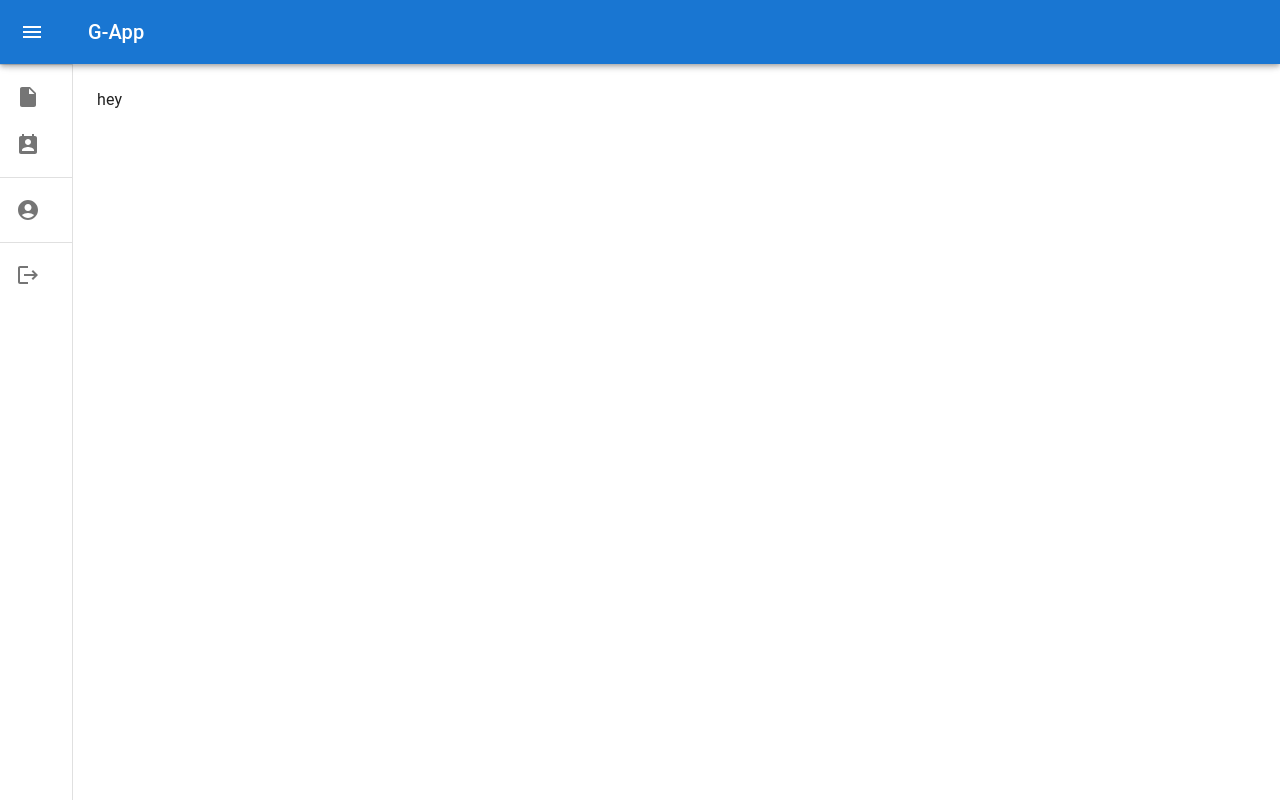
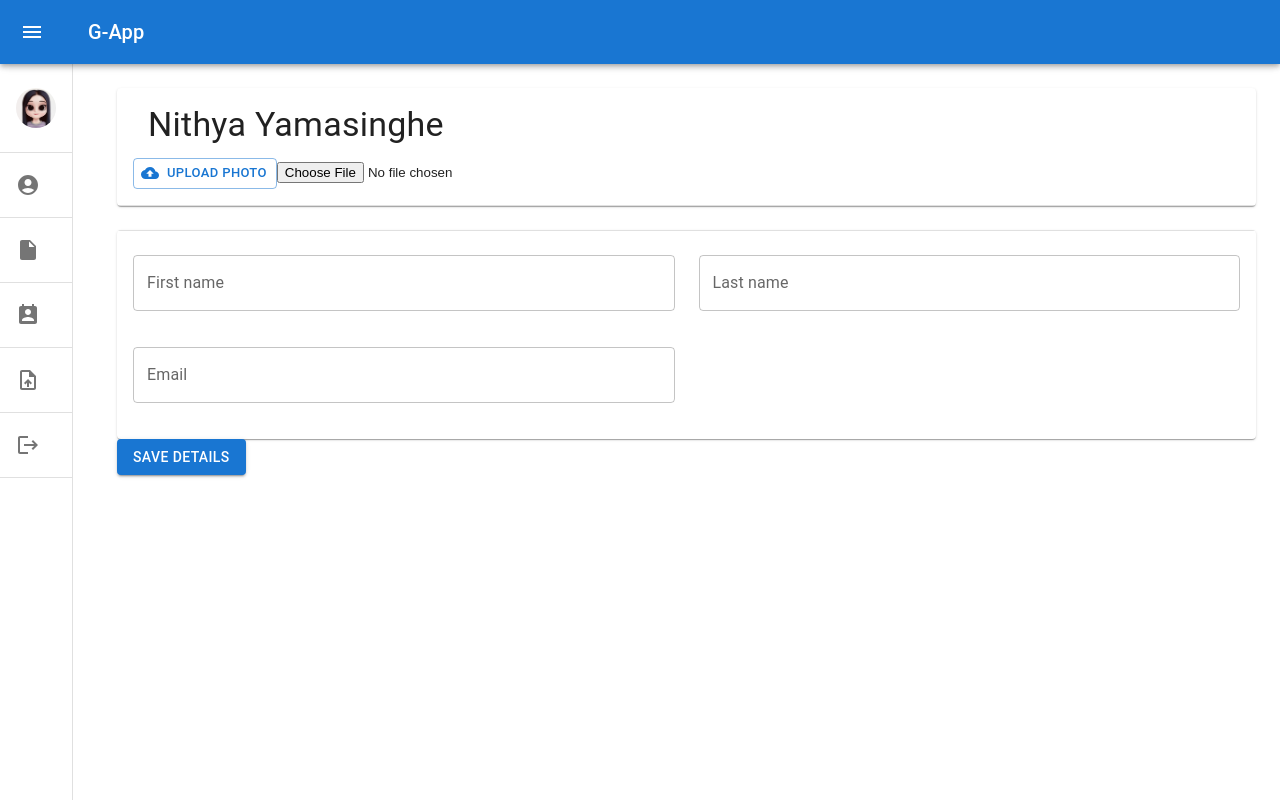
Before and after one commit to NithyaYamsinghe/GApp, a React (Create React App) app: page /profile in a window 1280 px wide. Built offline with nearby package versions, Linux system fonts and the light colour scheme.

Commit message:
implementation user profile

```diff
--- a/package.json
+++ b/package.json
@@ -7,8 +7,10 @@
     "@emotion/styled": "^11.3.0",
     "@material-ui/core": "^4.12.3",
     "@material-ui/icons": "^4.11.2",
+    "@material-ui/lab": "^4.0.0-alpha.60",
     "@mui/icons-material": "^5.0.1",
     "@mui/material": "^5.0.2",
+    "@mui/styles": "^5.0.1",
     "@testing-library/jest-dom": "^5.14.1",
     "@testing-library/react": "^11.2.7",
     "@testing-library/user-event": "^12.8.3",
--- a/src/App.css
+++ b/src/App.css
@@ -36,3 +36,17 @@
     transform: rotate(360deg);
   }
 }
+
+.button-style {
+  border: 1px solid blue;
+  padding: 10px;
+  text-decoration: none;
+}
+
+.avatar {
+  height: 110;
+  width: 105;
+  /* flex-shrink: 0;
+  flex-grow: 0;
+  margin-top: 20; */
+}
--- a/src/components/Profile/ProfileForm.js
+++ b/src/components/Profile/ProfileForm.js
@@ -1,7 +1,160 @@
-import React from "react";
+import React, { useState } from "react";
+import Typography from "@mui/material/Typography";
+import { withStyles } from "@mui/styles";
+import CloudUploadIcon from "@mui/icons-material/CloudUpload";
+import {
+  Card,
+  CardActions,
+  CardContent,
+  Divider,
+  Button,
+  Grid,
+  TextField,
+} from "@mui/material";
+import clsx from "clsx";
 
-const ProfileForm = () => {
-  return <div>hey</div>;
+const styles = (theme) => ({
+  details: {
+    display: "flex",
+  },
+  avatar: {
+    height: 110,
+    width: 100,
+    flexShrink: 0,
+    flexGrow: 0,
+  },
+  locationText: {
+    paddingLeft: "15px",
+  },
+  buttonProperty: {
+    position: "absolute",
+    top: "50%",
+  },
+  uiProgess: {
+    position: "fixed",
+    zIndex: "1000",
+    height: "31px",
+    width: "31px",
+    left: "50%",
+    top: "35%",
+  },
+  progess: {
+    position: "absolute",
+  },
+  uploadButton: {
+    marginLeft: "8px",
+  },
+  customError: {
+    color: "red",
+    fontSize: "0.8rem",
+    marginTop: 10,
+  },
+  submitButton: {
+    marginTop: "10px",
+  },
+});
+
+const ProfileForm = (props) => {
+  const { classes, ...rest } = props;
+  const [email, setEmail] = useState("");
+  const [familyName, setFamilyName] = useState("");
+  const [givenName, setGivenName] = useState("");
+  const [image, setImage] = useState("");
+
+  const handleImageChange = (event) => {
+    setImage(event.target.files[0]);
+  };
+
+  const profilePictureHandler = (event) => {
+    event.preventDefault();
+  };
+  return (
+    <main className={classes.content}>
+      <div className={classes.toolbar} />
+      <Card {...rest} className={clsx(classes.root, classes)}>
+        <CardContent>
+          <div className={classes.details}>
+            <div>
+              <Typography
+                className={classes.locationText}
+                gutterBottom
+                variant="h4"
+              >
+                Nithya Yamasinghe
+              </Typography>
+              <Button
+                variant="outlined"
+                color="primary"
+                type="submit"
+                size="small"
+                startIcon={<CloudUploadIcon />}
+                className={classes.uploadButton}
+                onClick={profilePictureHandler}
+              >
+                Upload Photo
+              </Button>
+              <input type="file" onChange={handleImageChange} />
+            </div>
+          </div>
+          <div className={classes.progress} />
+        </CardContent>
+        <Divider />
+      </Card>
+      <br />
+      <Card {...rest} className={clsx(classes.root, classes)}>
+        <form autoComplete="off" noValidate>
+          <Divider />
+          <CardContent>
+            <Grid container spacing={3}>
+              <Grid item md={6} xs={12}>
+                <TextField
+                  fullWidth
+                  label="First name"
+                  margin="dense"
+                  name="firstName"
+                  variant="outlined"
+                  value={givenName}
+                  onChange={setGivenName}
+                />
+              </Grid>
+              <Grid item md={6} xs={12}>
+                <TextField
+                  fullWidth
+                  label="Last name"
+                  margin="dense"
+                  name="lastName"
+                  variant="outlined"
+                  value={familyName}
+                  onChange={setFamilyName}
+                />
+              </Grid>
+
+              <Grid item md={6} xs={12}>
+                <TextField
+                  fullWidth
+                  label="Email"
+                  margin="dense"
+                  name="email"
+                  variant="outlined"
+                  value={email}
+                  onChange={setEmail}
+                />
+              </Grid>
+            </Grid>
+          </CardContent>
+          <CardActions />
+        </form>
+      </Card>
+      <Button
+        color="primary"
+        variant="contained"
+        type="submit"
+        className={classes.submitButton}
+      >
+        Save details
+      </Button>
+    </main>
+  );
 };
 
-export default ProfileForm;
+export default withStyles(styles)(ProfileForm);
--- a/src/pages/DashboardScreen.js
+++ b/src/pages/DashboardScreen.js
@@ -1,4 +1,5 @@
 import * as React from "react";
+import { Link } from "react-router-dom";
 import { styled, useTheme } from "@mui/material/styles";
 import Box from "@mui/material/Box";
 import MuiDrawer from "@mui/material/Drawer";
@@ -10,19 +11,29 @@ import Typography from "@mui/material/Typography";
 import Divider from "@mui/material/Divider";
 import IconButton from "@mui/material/IconButton";
 import MenuIcon from "@mui/icons-material/Menu";
-
 import ListItem from "@mui/material/ListItem";
 import ListItemIcon from "@mui/material/ListItemIcon";
 import ListItemText from "@mui/material/ListItemText";
-
 import ChevronLeftIcon from "@mui/icons-material/ChevronLeft";
 import ChevronRightIcon from "@mui/icons-material/ChevronRight";
+import UploadFileIcon from "@mui/icons-material/UploadFile";
 import InsertDriveFileIcon from "@mui/icons-material/InsertDriveFile";
 import AccountCircleIcon from "@mui/icons-material/AccountCircle";
 import PermContactCalendarIcon from "@mui/icons-material/PermContactCalendar";
 import LogoutIcon from "@mui/icons-material/Logout";
+import Avatar from "@mui/material/Avatar";
+import { makeStyles } from "@material-ui/core/styles";
+import avatar from "./../media/avatar.jpg";
 
-import { Link } from "react-router-dom";
+const useStyles = makeStyles((theme) => ({
+  avatar: {
+    height: 110,
+    width: 105,
+    flexShrink: 0,
+    flexGrow: 0,
+    marginTop: 20,
+  },
+}));
 
 const drawerWidth = 240;
 
@@ -52,7 +63,6 @@ const DrawerHeader = styled("div")(({ theme }) => ({
   alignItems: "center",
   justifyContent: "flex-end",
   padding: theme.spacing(0, 1),
-  // necessary for content to be below app bar
   ...theme.mixins.toolbar,
 }));
 
@@ -81,6 +91,7 @@ const Drawer = styled(MuiDrawer, {
   flexShrink: 0,
   whiteSpace: "nowrap",
   boxSizing: "border-box",
+  marginRight: 20,
   ...(open && {
     ...openedMixin(theme),
     "& .MuiDrawer-paper": openedMixin(theme),
@@ -93,6 +104,7 @@ const Drawer = styled(MuiDrawer, {
 
 export default function MiniDrawer(props) {
   const theme = useTheme();
+  const classes = useStyles();
   const [open, setOpen] = React.useState(false);
 
   const handleDrawerOpen = () => {
@@ -135,7 +147,34 @@ export default function MiniDrawer(props) {
             )}
           </IconButton>
         </DrawerHeader>
-
+        <br />
+        <center>
+          {open && (
+            <Avatar
+              src={avatar}
+              style={{
+                height: "110px",
+                width: "105px",
+              }}
+            />
+          )}
+          {!open && <Avatar src={avatar} />}
+        </center>
+        <br />
+        <Divider />
+        <List>
+          <Link
+            to="/profile"
+            style={{ textDecoration: "none", color: "black" }}
+          >
+            <ListItem button>
+              <ListItemIcon>
+                <AccountCircleIcon />
+              </ListItemIcon>
+              <ListItemText primary={"Profile"} />
+            </ListItem>
+          </Link>
+        </List>
         <Divider />
         <List>
           <Link to="/gdrive" style={{ textDecoration: "none", color: "black" }}>
@@ -146,7 +185,9 @@ export default function MiniDrawer(props) {
               <ListItemText primary={"Drive"} />
             </ListItem>
           </Link>
-
+        </List>
+        <Divider />
+        <List>
           <Link
             to="/contacts"
             style={{ textDecoration: "none", color: "black" }}
@@ -159,25 +200,18 @@ export default function MiniDrawer(props) {
             </ListItem>
           </Link>
         </List>
-
         <Divider />
-
         <List>
-          <Link
-            to="/profile"
-            style={{ textDecoration: "none", color: "black" }}
-          >
+          <Link to="/upload" style={{ textDecoration: "none", color: "black" }}>
             <ListItem button>
               <ListItemIcon>
-                <AccountCircleIcon />
+                <UploadFileIcon />
               </ListItemIcon>
-              <ListItemText primary={"My Account"} />
+              <ListItemText primary={"Upload Files"} />
             </ListItem>
           </Link>
         </List>
-
         <Divider />
-
         <List>
           <Link to="/logout" style={{ textDecoration: "none", color: "black" }}>
             <ListItem button>
@@ -188,8 +222,8 @@ export default function MiniDrawer(props) {
             </ListItem>
           </Link>
         </List>
+        <Divider />
       </Drawer>
-
       <Box component="main" sx={{ flexGrow: 1, p: 3 }}>
         <DrawerHeader />
         {props.children}
```
Also changed, not shown: src/components/GoogleDrive/GoogleDrive.js (+5 -5 lines), src/media/avatar.jpg (added), 1 other file (tests, documents, lock files or other folders).
